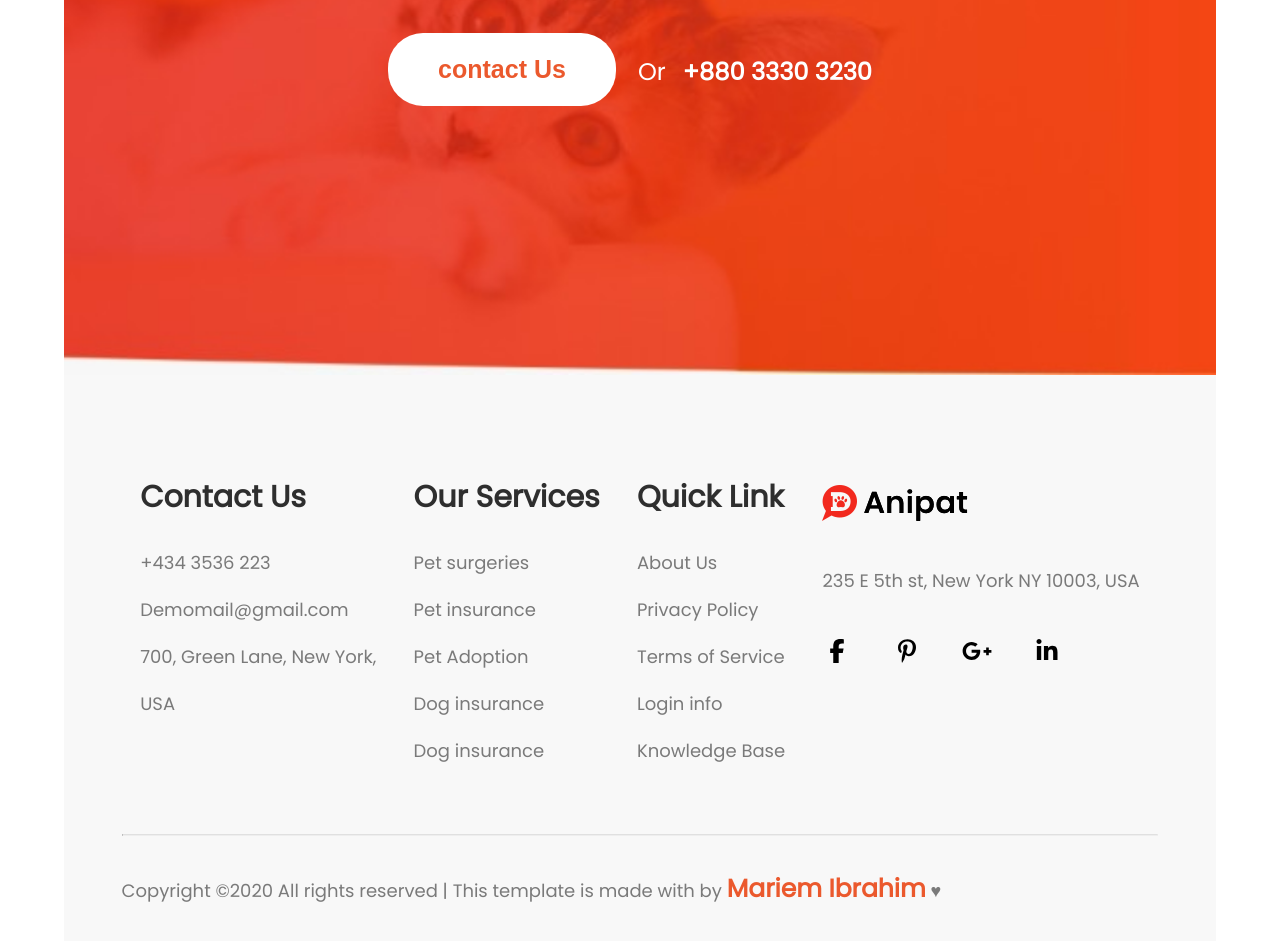
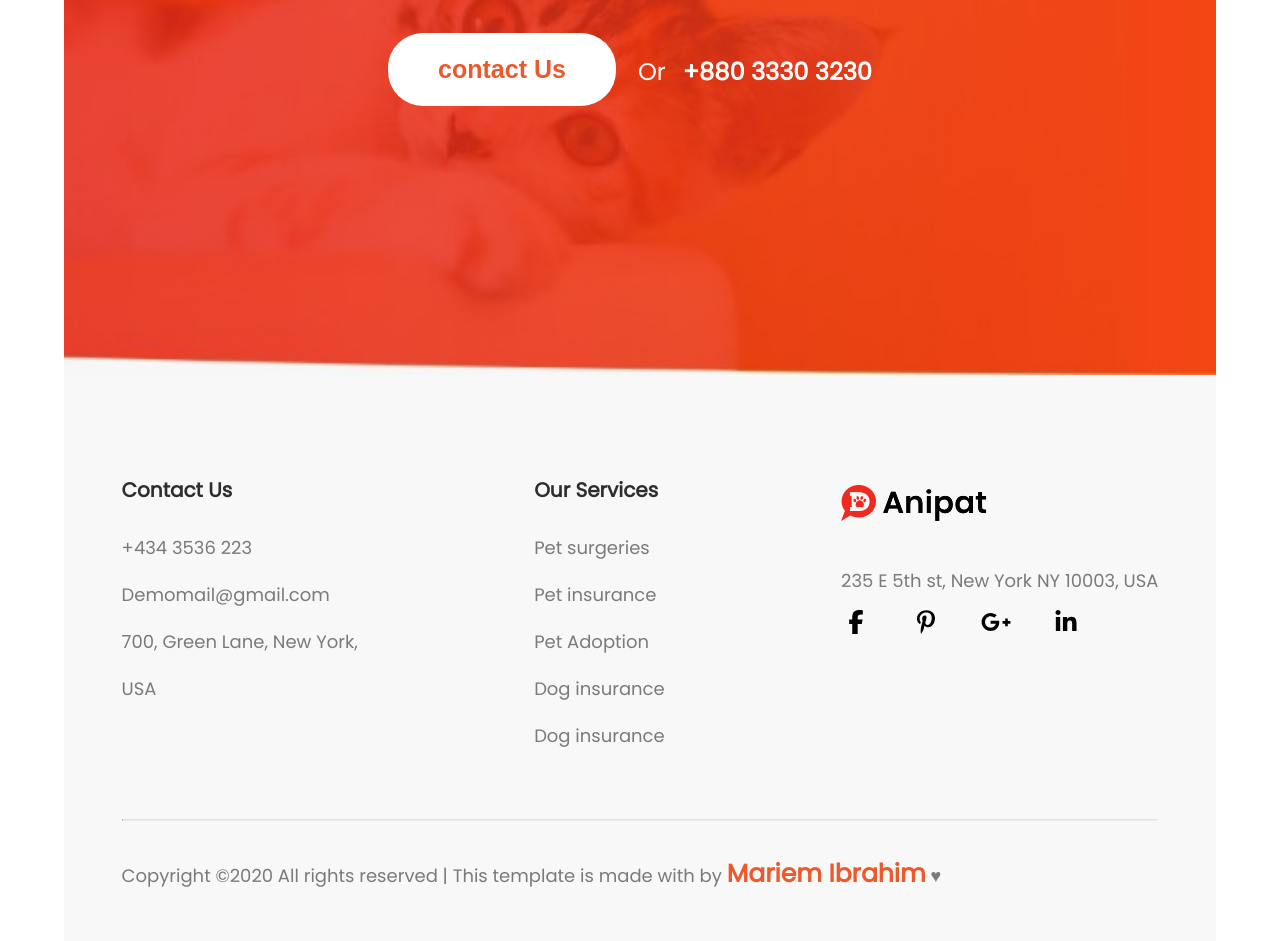
Before and after one commit to MariemIbrahimBadawy/anipt-with-Html-and-css, a plain HTML site: page index.html in a window 1280 px wide. Shown: the part 3750-4691 px from the top of the page. Drawn offline with Linux system fonts and the light colour scheme; a web font is replaced by a local one.

Commit message:
edit
new edit

```diff
--- a/css/vendors/footer.css
+++ b/css/vendors/footer.css
@@ -3,9 +3,10 @@ footer{
     padding:80px 0px;
 }
 
-.flex_footer{
+footer .flex_footer{
     display:flex;
-    justify-content: space-around;
+    justify-content: space-between;
+    gap:40px;
     text-align: left;
 
 }
@@ -13,7 +14,7 @@ footer{
 footer h4{
     padding: 20px 0px;
     color:#2e2e2e;
-    font-size: 30px;
+    font-size: 20px;
     font-weight: bold;
 }
 
@@ -37,7 +38,7 @@ footer .flex_footer p:hover{
 
 footer .address-footer .social-footer{
     display: flex;
-    padding: 29px 0px;
+    /* padding: 29px 0px; */
 }
 
 footer .address-footer .social-footer a{
@@ -70,10 +71,11 @@ footer span{
 
 /* STart the media To the Footer */
 
-@media (max-width:1200px) and (min-width:100px){
+@media (max-width:700px) and (min-width:100px){
      .flex_footer{
         display: flex;
         flex-direction: column;
+
     }
 
 }
--- a/css/vendors/var&btn.css
+++ b/css/vendors/var&btn.css
@@ -6,7 +6,6 @@
     --textColor:#66666f;
     --contentTextColor:#979797;
     --boxShadow:  4px 16px 35px 0 rgba(0,0,2,.08);
-
     --anime:all .5s ease-in-out;
 }
 
--- a/index.html
+++ b/index.html
@@ -85,10 +85,10 @@
                 Your Pets
             </span>
             </h3>
-
             <p>Lorem ipsum dolor sit, amet consectetur <br>
                 adipisicing elit. Natus, inventore.
             </p>
+
 
             <button class="btn-white">
                 Contact Us
@@ -251,15 +251,6 @@
                 <p>Dog insurance</p>
             </div>
 
-            <div class="quick-footer">
-                <h4>Quick Link</h4>
-                <p>About Us</p>
-                <p>Privacy Policy</p>
-                <p>Terms of Service</p>
-                <p>Login info</p>
-                <p>Knowledge Base</p>
-            </div>
-
             <div class="address-footer">
                 <img src="photos/logo.webp">
                 <p>235 E 5th st, New York NY 10003, USA</p>
```
Also changed, not shown: css/vendors/services.css.
